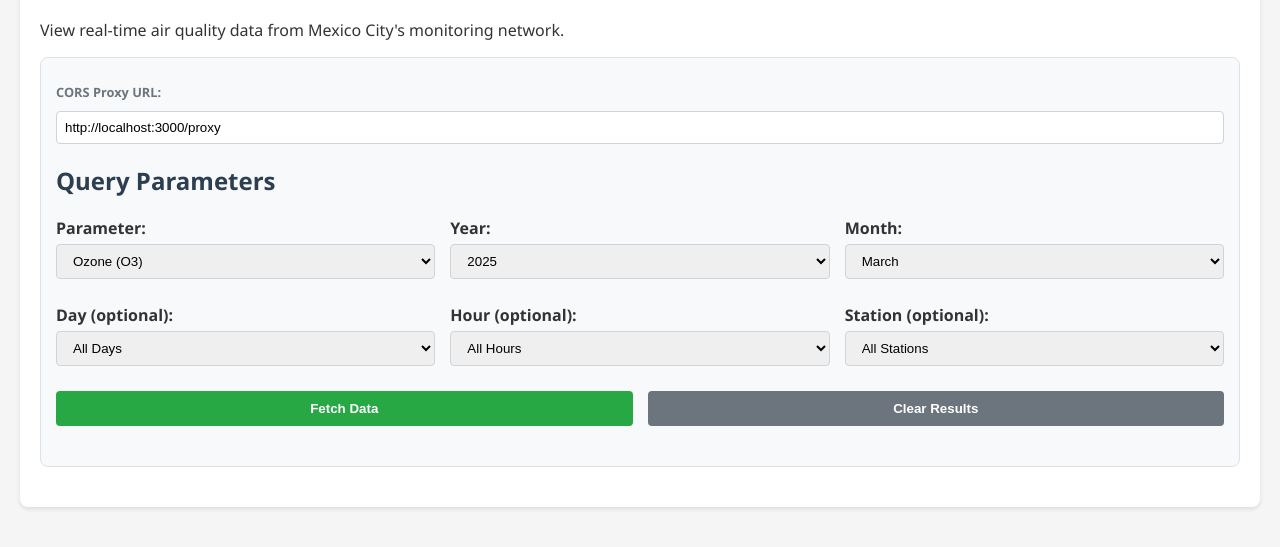
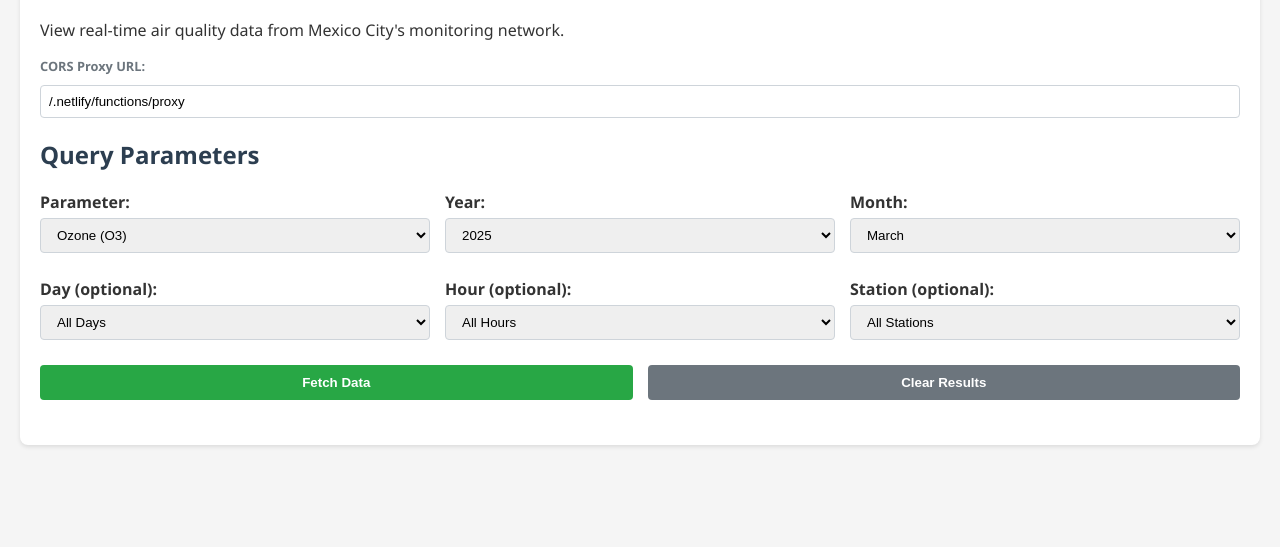
Before and after one commit to Kilobato04/cdmx-air-quality, a website: page index.html in a window 1280 px wide. Shown: the part 107-654 px from the top of the page. Drawn offline with nearby package versions, Linux system fonts and the light colour scheme.

Commit message:
Update index.html

```diff
--- a/index.html
+++ b/index.html
@@ -221,11 +221,10 @@
         <h1>CDMX Air Quality Data Viewer</h1>
         <p>View real-time air quality data from Mexico City's monitoring network.</p>
 
-        <div class="controls">
-            <div class="proxy-url">
-                <label for="proxyUrl">CORS Proxy URL:</label>
-                <input type="text" id="proxyUrl" value="http://localhost:3000/proxy" placeholder="Enter your proxy server URL">
-            </div>
+        <div class="proxy-url">
+            <label for="proxyUrl">CORS Proxy URL:</label>
+            <input type="text" id="proxyUrl" value="/.netlify/functions/proxy" placeholder="Enter your proxy server URL">
+        </div>
 
             <h2>Query Parameters</h2>
             <div class="form-row">
```
